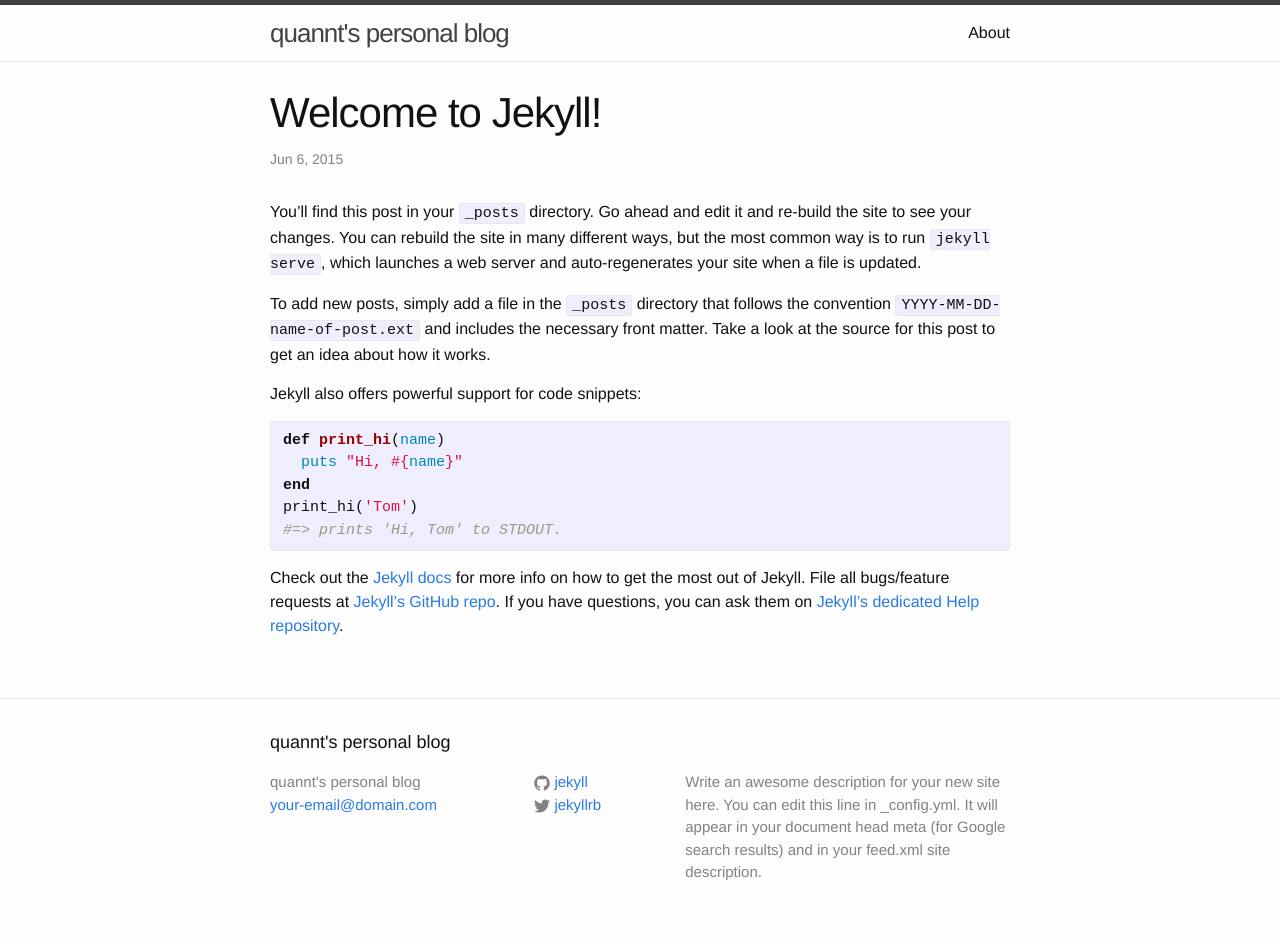
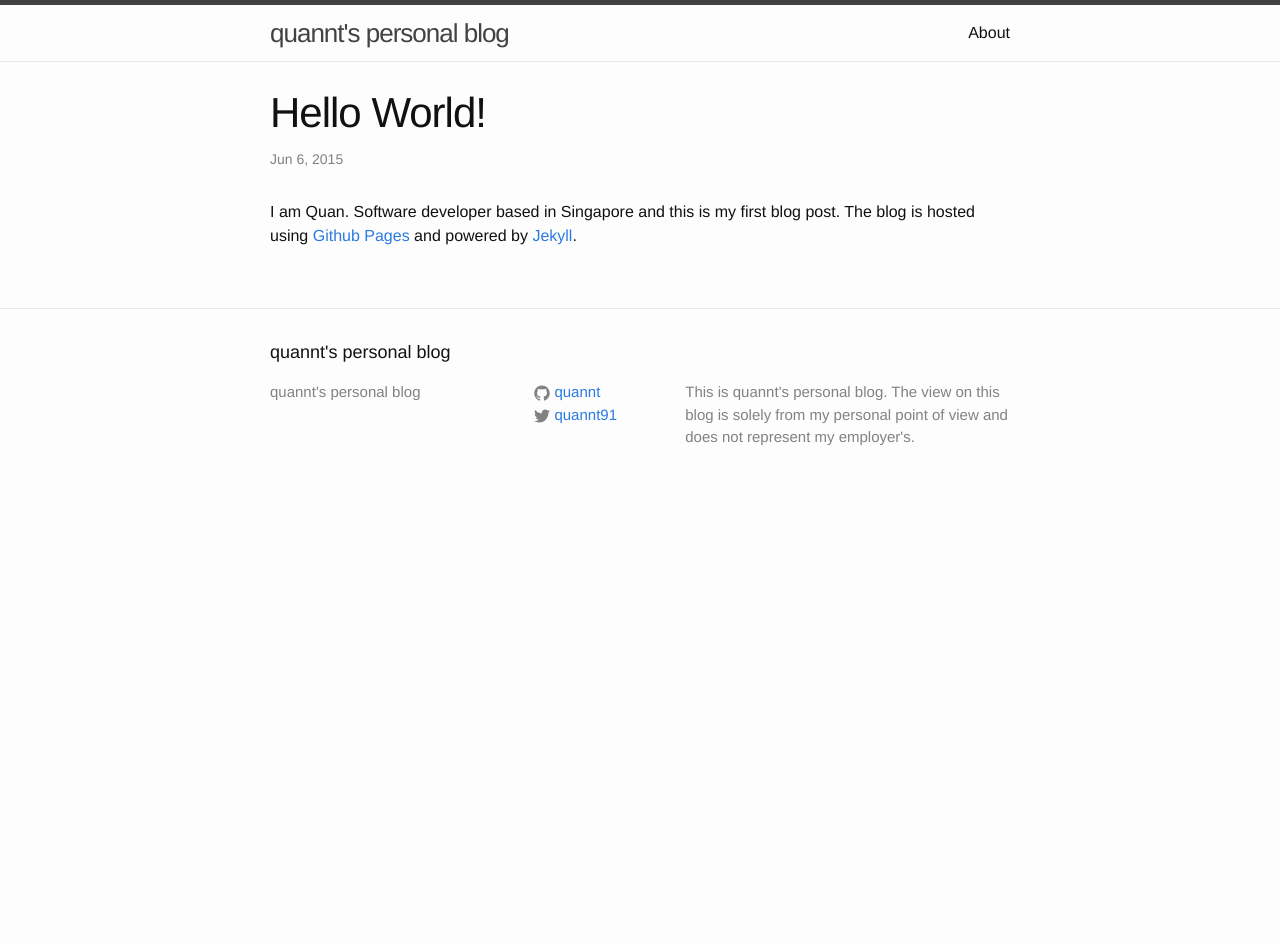
Before and after one commit to quannt/quannt.github.io, a Jekyll site: the page built from _posts/2015-06-06-welcome-to-jekyll.markdown, in a window 1280 px wide. Built offline with Jekyll 4.4.1, drawn with Linux system fonts in a browser that asks for light colours; after the commit the page ends 900 px from its top, so only the background shows below that.

Commit message:
update first post and setting

```diff
--- a/_config.yml
+++ b/_config.yml
@@ -1,14 +1,11 @@
 # Site settings
 title: quannt's personal blog
-email: your-email@domain.com
 description: > # this means to ignore newlines until "baseurl:"
-  Write an awesome description for your new site here. You can edit this
-  line in _config.yml. It will appear in your document head meta (for
-  Google search results) and in your feed.xml site description.
+  This is quannt's personal blog. The view on this blog is solely from my personal point of view and does not represent my employer's.
 baseurl: "" # the subpath of your site, e.g. /blog/
 url: "http://yourdomain.com" # the base hostname & protocol for your site
-twitter_username: jekyllrb
-github_username:  jekyll
+twitter_username: quannt91
+github_username:  quannt
 
 # Build settings
 markdown: kramdown
--- a/_posts/2015-06-06-welcome-to-jekyll.markdown
+++ b/_posts/2015-06-06-welcome-to-jekyll.markdown
@@ -1,25 +1,7 @@
 ---
 layout: post
-title:  "Welcome to Jekyll!"
+title:  "Hello World!"
 date:   2015-06-06 14:58:14
-categories: jekyll update
+categories: update
 ---
-You’ll find this post in your `_posts` directory. Go ahead and edit it and re-build the site to see your changes. You can rebuild the site in many different ways, but the most common way is to run `jekyll serve`, which launches a web server and auto-regenerates your site when a file is updated.
-
-To add new posts, simply add a file in the `_posts` directory that follows the convention `YYYY-MM-DD-name-of-post.ext` and includes the necessary front matter. Take a look at the source for this post to get an idea about how it works.
-
-Jekyll also offers powerful support for code snippets:
-
-{% highlight ruby %}
-def print_hi(name)
-  puts "Hi, #{name}"
-end
-print_hi('Tom')
-#=> prints 'Hi, Tom' to STDOUT.
-{% endhighlight %}
-
-Check out the [Jekyll docs][jekyll] for more info on how to get the most out of Jekyll. File all bugs/feature requests at [Jekyll’s GitHub repo][jekyll-gh]. If you have questions, you can ask them on [Jekyll’s dedicated Help repository][jekyll-help].
-
-[jekyll]:      http://jekyllrb.com
-[jekyll-gh]:   https://github.com/jekyll/jekyll
-[jekyll-help]: https://github.com/jekyll/jekyll-help
+I am Quan. Software developer based in Singapore and this is my first blog post. The blog is hosted using [Github Pages](https://pages.github.com/) and powered by [Jekyll](http://jekyllrb.com/).
```
